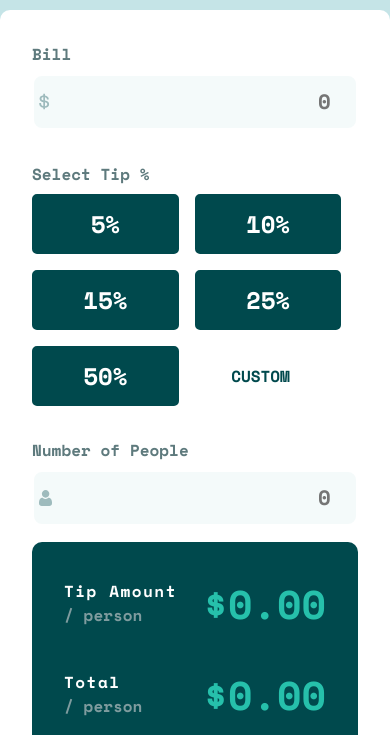
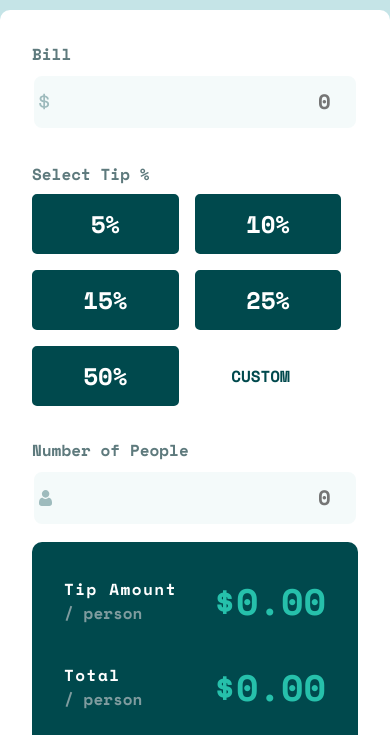
Before and after one commit to kevj86/tips-calculator, a plain HTML site: page index.html in a window 390 px wide. Shown: the part 108-843 px from the top of the page. Drawn offline with nearby package versions, Linux system fonts and the light colour scheme.

Commit message:
updating font size for smaller screens

```diff
--- a/style.css
+++ b/style.css
@@ -239,4 +239,8 @@ p {
   #error {
     padding-left: 0;
   }
+
+  .show {
+    font-size: 2.3rem;
+  }
 }
```
